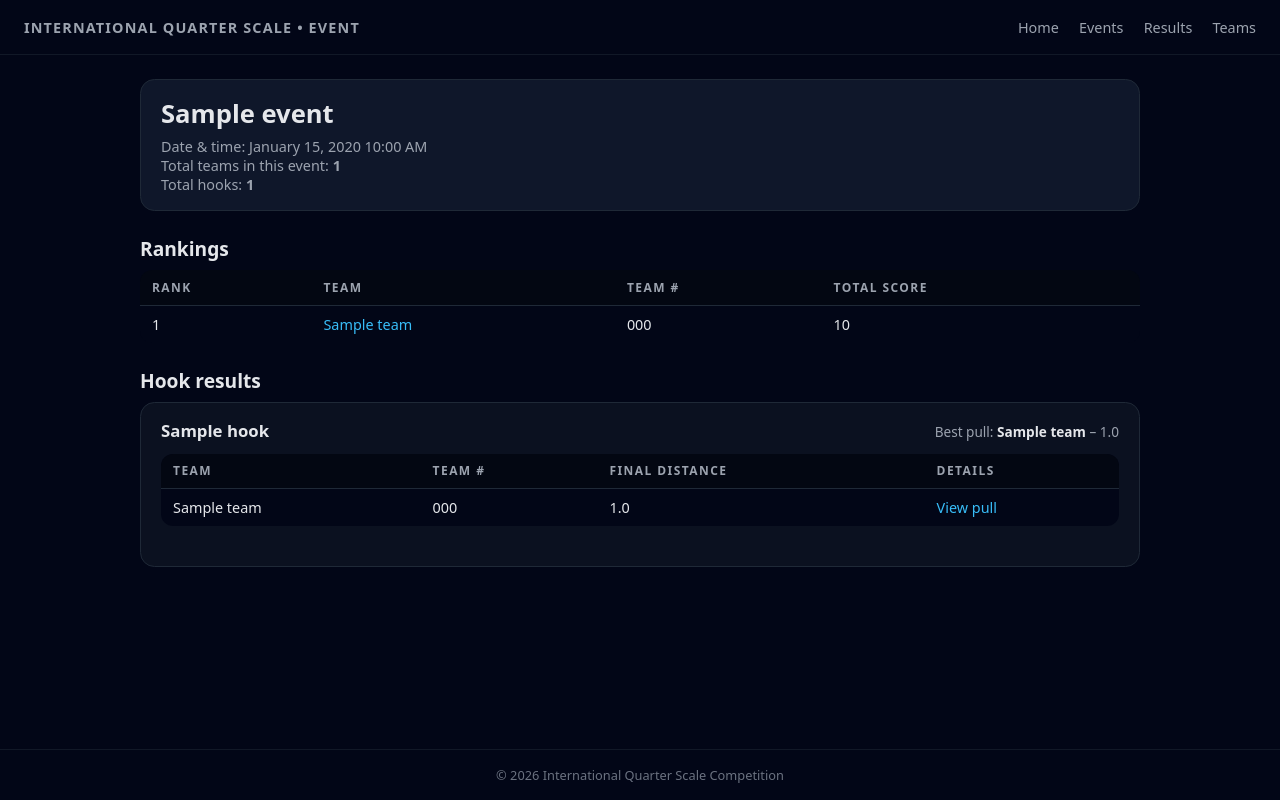
After one commit to ASABE-IQSN/ASABE_IQS_Website, a Flask app: page /event/1 in a window 1280 px wide. The commit adds this page. Run offline with Flask 3, Linux system fonts and the light colour scheme; tables that the repository leaves empty hold one stand-in row (values such as "Sample post").

Commit message:
updating events page and event details

```diff
--- a/initial.py
+++ b/initial.py
@@ -16,7 +16,7 @@ class Pull(db.Model):
     pull_id = db.Column(db.Integer, primary_key=True)
     #team_id = db.Column(db.Integer, nullable=False)
     final_distance = db.Column(db.Float, nullable=True)
-    hook_id = db.Column(db.Integer, nullable=True)
+    hook_id = db.Column(db.Integer, db.ForeignKey("hooks.hook_id"),nullable=True)
     team_id = db.Column(
         db.Integer,
         db.ForeignKey("teams.team_id"),
@@ -33,6 +33,7 @@ class Pull(db.Model):
         lazy="selectin",     # loads in batches; good default
         cascade="all, delete-orphan"  # optional, for cleanup
     )
+    hook = db.relationship("Hook", back_populates="pulls")
 
 class PullData(db.Model):
     __tablename__="pull_data"
@@ -46,6 +47,14 @@ class PullData(db.Model):
     speed=db.Column(db.Float)
     distance=db.Column(db.Float)
     pull = db.relationship("Pull", back_populates="pull_data")
+
+class Hook(db.Model):
+    __tablename__="hooks"
+    hook_id=db.Column(db.Integer,primary_key=True)
+    event_id=db.Column(db.Integer,db.ForeignKey("events.event_id"))
+    event=db.relationship("Event",back_populates="hooks")
+    hook_name=db.Column(db.String,nullable=True)
+    pulls = db.relationship("Pull", back_populates="hook", lazy="selectin",order_by="Pull.final_distance.desc()")
 
 
 class Team(db.Model):
@@ -66,9 +75,11 @@ class Event(db.Model):
         "EventTeam",
         back_populates="event",
         lazy="selectin",
-        cascade="all, delete-orphan"
+        cascade="all, delete-orphan",
+        order_by="EventTeam.total_score.desc()",
     )
     pulls = db.relationship("Pull", back_populates="event")
+    hooks = db.relationship("Hook",back_populates="event",lazy="selectin",cascade="all, delete-orphan")
     event_datetime = db.Column(db.DateTime, nullable=True)
 
 class EventTeam(db.Model):
@@ -135,7 +146,7 @@ def events():
         .options(
             selectinload(Event.event_teams).selectinload(EventTeam.team)
         )
-        .order_by(Event.event_name)
+        .order_by(Event.event_datetime.desc())
         .all()
     )
     return render_template("events.html", events=events)
@@ -181,6 +192,23 @@ def team_profile(team_id):
 
     return render_template("team_profile.html", team=team)
 
+@app.route("/event/<int:event_id>")
+def event_detail(event_id):
+    event = (
+        Event.query
+        .options(
+            # rankings
+            selectinload(Event.event_teams).selectinload(EventTeam.team),
+            # hooks → pulls → team
+            selectinload(Event.hooks)
+                .selectinload(Hook.pulls)
+                .selectinload(Pull.team),
+        )
+        .get_or_404(event_id)
+    )
+
+    return render_template("event_detail.html", event=event)
+
 @app.route("/teams")
 def teams():
     teams = (
--- /dev/null
+++ b/templates/event_detail.html
@@ -0,0 +1,291 @@
+<!DOCTYPE html>
+<html lang="en">
+<head>
+  <meta charset="UTF-8">
+  <title>{{ event.event_name }} – Event Overview</title>
+  <meta name="viewport" content="width=device-width, initial-scale=1">
+
+  <style>
+    body {
+      margin: 0;
+      font-family: system-ui, -apple-system, BlinkMacSystemFont, sans-serif;
+      background: #020617;
+      color: #e5e7eb;
+    }
+    a { color: #38bdf8; text-decoration: none; }
+    a:hover { text-decoration: underline; }
+
+    .page {
+      min-height: 100vh;
+      display: flex;
+      flex-direction: column;
+    }
+
+    header {
+      padding: 1rem 1.5rem;
+      border-bottom: 1px solid #111827;
+      background: #020617;
+      display: flex;
+      justify-content: space-between;
+      align-items: center;
+    }
+
+    .logo {
+      font-weight: 700;
+      letter-spacing: 0.08em;
+      text-transform: uppercase;
+      font-size: 0.9rem;
+      color: #9ca3af;
+    }
+
+    .nav-links a {
+      margin-left: 1rem;
+      font-size: 0.9rem;
+      color: #9ca3af;
+    }
+
+    main {
+      flex: 1;
+      padding: 1.5rem;
+    }
+
+    .wrap {
+      max-width: 1000px;
+      margin: 0 auto;
+    }
+
+    .hero {
+      margin-bottom: 1.5rem;
+      padding: 1rem 1.25rem;
+      border-radius: 0.9rem;
+      background: #0f172a;
+      border: 1px solid #1f2937;
+    }
+
+    .hero h1 {
+      margin: 0 0 0.4rem;
+      font-size: 1.6rem;
+    }
+
+    .hero-meta {
+      font-size: 0.9rem;
+      color: #9ca3af;
+    }
+
+    h2 {
+      margin-top: 1.5rem;
+      margin-bottom: 0.5rem;
+      font-size: 1.2rem;
+    }
+
+    table {
+      width: 100%;
+      border-collapse: collapse;
+      background: #020617;
+      border-radius: 0.75rem;
+      overflow: hidden;
+      margin-bottom: 1.5rem;
+    }
+
+    th, td {
+      padding: 0.55rem 0.75rem;
+      border-bottom: 1px solid #1f2937;
+      font-size: 0.9rem;
+      text-align: left;
+    }
+
+    th {
+      font-size: 0.75rem;
+      text-transform: uppercase;
+      letter-spacing: 0.12em;
+      color: #9ca3af;
+      background: #030712;
+    }
+
+    tr:last-child td {
+      border-bottom: none;
+    }
+
+    tbody tr:nth-child(even) {
+      background: #020617;
+    }
+
+    .empty {
+      font-size: 0.9rem;
+      color: #9ca3af;
+      margin-bottom: 1rem;
+    }
+
+    .hook-section {
+      margin-bottom: 1.5rem;
+      padding: 1rem 1.25rem;
+      border-radius: 0.9rem;
+      background: #0b1120;
+      border: 1px solid #1f2937;
+    }
+
+    .hook-header {
+      display: flex;
+      justify-content: space-between;
+      align-items: baseline;
+      gap: 1rem;
+      margin-bottom: 0.75rem;
+    }
+
+    .hook-header h3 {
+      margin: 0;
+      font-size: 1.05rem;
+    }
+
+    .hook-winner {
+      font-size: 0.85rem;
+      color: #9ca3af;
+      text-align: right;
+    }
+
+    .hook-winner span {
+      font-weight: 600;
+      color: #e5e7eb;
+    }
+
+    footer {
+      padding: 1rem 1.5rem;
+      border-top: 1px solid #111827;
+      font-size: 0.8rem;
+      color: #6b7280;
+      text-align: center;
+    }
+  </style>
+</head>
+<body>
+<div class="page">
+  <header>
+    <div class="logo">International Quarter Scale • Event</div>
+    <nav class="nav-links">
+      <a href="{{ url_for('landing') }}">Home</a>
+      <a href="{{ url_for('events') }}">Events</a>
+      <a href="{{ url_for('results') }}">Results</a>
+      <a href="{{ url_for('teams') }}">Teams</a>
+    </nav>
+  </header>
+
+  <main>
+    <div class="wrap">
+      <!-- Event hero -->
+      <section class="hero">
+        <h1>{{ event.event_name }}</h1>
+        <div class="hero-meta">
+          {% if event.event_datetime %}
+            <div>
+              Date &amp; time:
+              {{ event.event_datetime.strftime("%B %d, %Y %I:%M %p") }}
+            </div>
+          {% endif %}
+          <div>
+            Total teams in this event: <strong>{{ event.event_teams|length }}</strong>
+          </div>
+          <div>
+            Total hooks: <strong>{{ event.hooks|length }}</strong>
+          </div>
+        </div>
+      </section>
+
+      <!-- Rankings -->
+      <section>
+        <h2>Rankings</h2>
+        {% if event.event_teams %}
+          <table>
+            <thead>
+              <tr>
+                <th>Rank</th>
+                <th>Team</th>
+                <th>Team #</th>
+                <th>Total Score</th>
+              </tr>
+            </thead>
+            <tbody>
+              {% for et in event.event_teams %}
+                <tr>
+                  <td>{{ loop.index }}</td>
+                  <td>
+                    <a href="{{ url_for('team_event_detail', event_id=event.event_id, team_id=et.team_id) }}">
+                      {{ et.team.team_name }}
+                    </a>
+                  </td>
+                  <td>{{ et.team.team_number }}</td>
+                  <td>{{ et.total_score if et.total_score is not none else 'N/A' }}</td>
+                </tr>
+              {% endfor %}
+            </tbody>
+          </table>
+        {% else %}
+          <p class="empty">No rankings available for this event yet.</p>
+        {% endif %}
+      </section>
+
+      <!-- Hook results -->
+      <section>
+        <h2>Hook results</h2>
+
+        {% if event.hooks %}
+          {% for hook in event.hooks %}
+            <div class="hook-section">
+              <div class="hook-header">
+                <h3>{{ hook.hook_name or ("Hook " ~ hook.hook_id) }}</h3>
+
+                <div class="hook-winner">
+                  {% if hook.pulls %}
+                    {# pulls ordered by final_distance desc in relationship #}
+                    {% set best = hook.pulls[0] %}
+                    Best pull:
+                    <span>{{ best.team.team_name }}</span>
+                    – {{ best.final_distance if best.final_distance is not none else 'N/A' }}
+                  {% else %}
+                    No pulls yet.
+                  {% endif %}
+                </div>
+              </div>
+
+              {% if hook.pulls %}
+                <table>
+                  <thead>
+                    <tr>
+                      <th>Team</th>
+                      <th>Team #</th>
+                      <th>Final Distance</th>
+                      <th>Details</th>
+                    </tr>
+                  </thead>
+                  <tbody>
+                    {% for pull in hook.pulls %}
+                      <tr>
+                        <td>{{ pull.team.team_name }}</td>
+                        <td>{{ pull.team.team_number }}</td>
+                        <td>{{ pull.final_distance or 'N/A' }}</td>
+                        <td>
+                          <a href="{{ url_for('pull_detail', pull_id=pull.pull_id) }}">
+                            View pull
+                          </a>
+                        </td>
+                      </tr>
+                    {% endfor %}
+                  </tbody>
+                </table>
+              {% else %}
+                <p class="empty">No pulls for this hook yet.</p>
+              {% endif %}
+            </div>
+          {% endfor %}
+        {% else %}
+          <p class="empty">No hooks defined for this event.</p>
+        {% endif %}
+      </section>
+    </div>
+  </main>
+
+  <footer>
+    &copy; 2026 International Quarter Scale Competition
+  </footer>
+</div>
+</body>
+</html>
--- a/templates/landing.html
+++ b/templates/landing.html
@@ -176,7 +176,6 @@
 
       <div class="buttons">
         <a class="btn btn-primary" href="{{ url_for('events') }}">View Events</a>
-        <a class="btn" href="{{ url_for('results') }}">View Results</a>
         <a class="btn" href="{{ url_for('teams') }}">View Teams</a>
       </div>
     </div>
```
Also changed, not shown: templates/events.html (+163 -4 lines), 1 other file.
